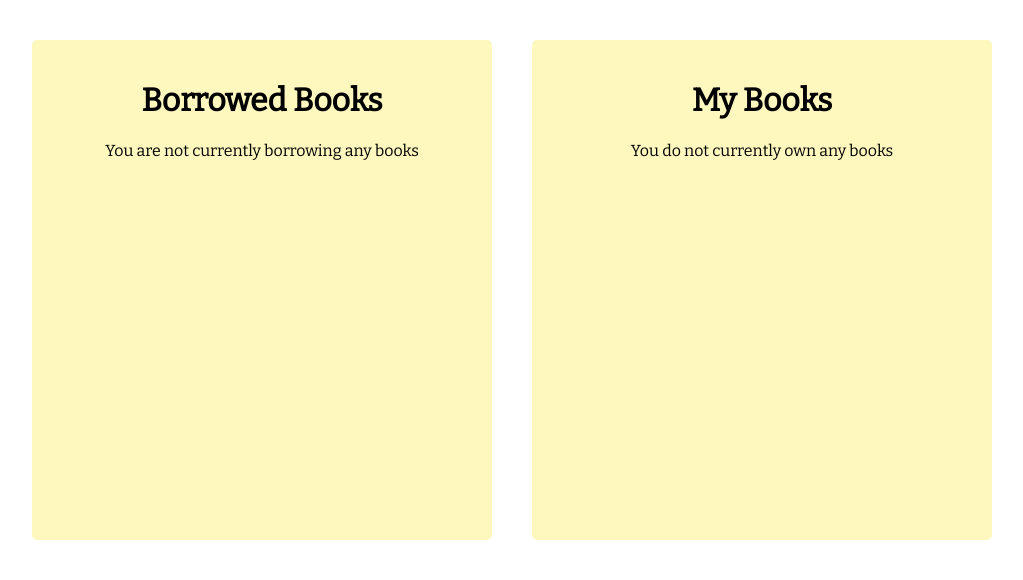
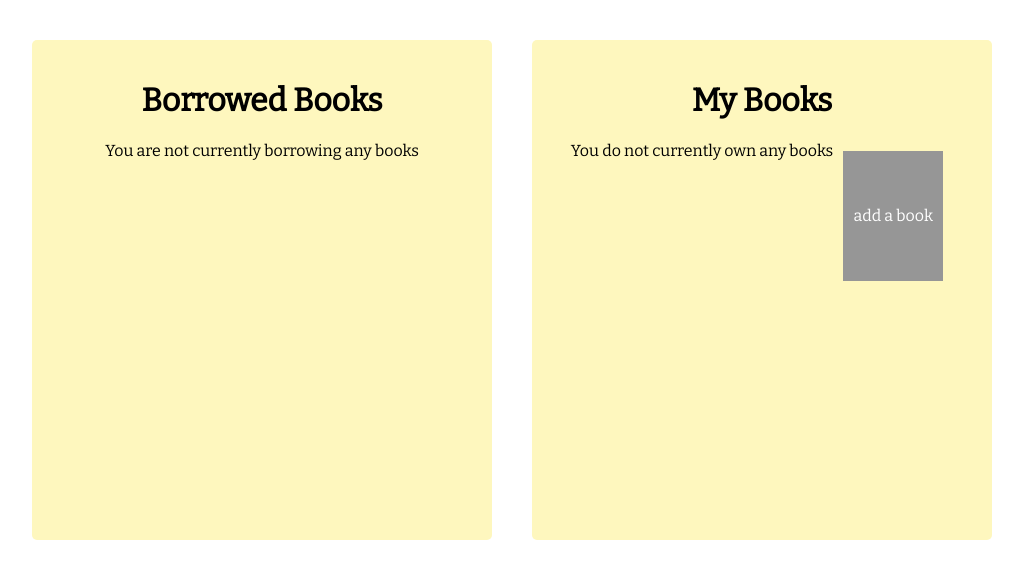
Before and after one commit to hu-ng/book_lending_club, a Flask app: page /user/1 in a window 1280 px wide. Shown: the part 145-725 px from the top of the page, without its empty margins (128-1151 px from the left). Run offline with Flask 2, Linux system fonts and the light colour scheme; data that the repository does not hold is empty.

Commit message:
Add book
Added a nice "add book" button to the profile page

Fixed some more links so they use url_for

```diff
--- a/app/static/profile.css
+++ b/app/static/profile.css
@@ -57,6 +57,14 @@
 
 .book-info:hover {
   background-color: rgb(150,50,50);
+}
+
+#add-book > .book-info {
+  background-color: rgb(150,150,150);
+}
+
+#add-book > .book-info:hover {
+  background-color: rgb(90,90,90);
 }
 
 
--- a/app/templates/profile.html
+++ b/app/templates/profile.html
@@ -92,6 +92,18 @@
           You do not currently own any books
         </div>
       {% endfor %}
+      <div class = 'book' id = 'add-book'>
+        <div class = 'book-info'>
+          <div class = 'content-wrapper'>
+            <a  href = '{{ url_for("add_books")}}'>
+              <span class="link-spanner"></span>
+            </a>
+            <p>
+              add a book
+            </p>
+          </div>
+        </div>
+      </div>
       </div>
     </div>
   </div>
```
Also changed, not shown: app/templates/display.html (+6 -4 lines), app/routes.py (line endings or trailing spaces).
